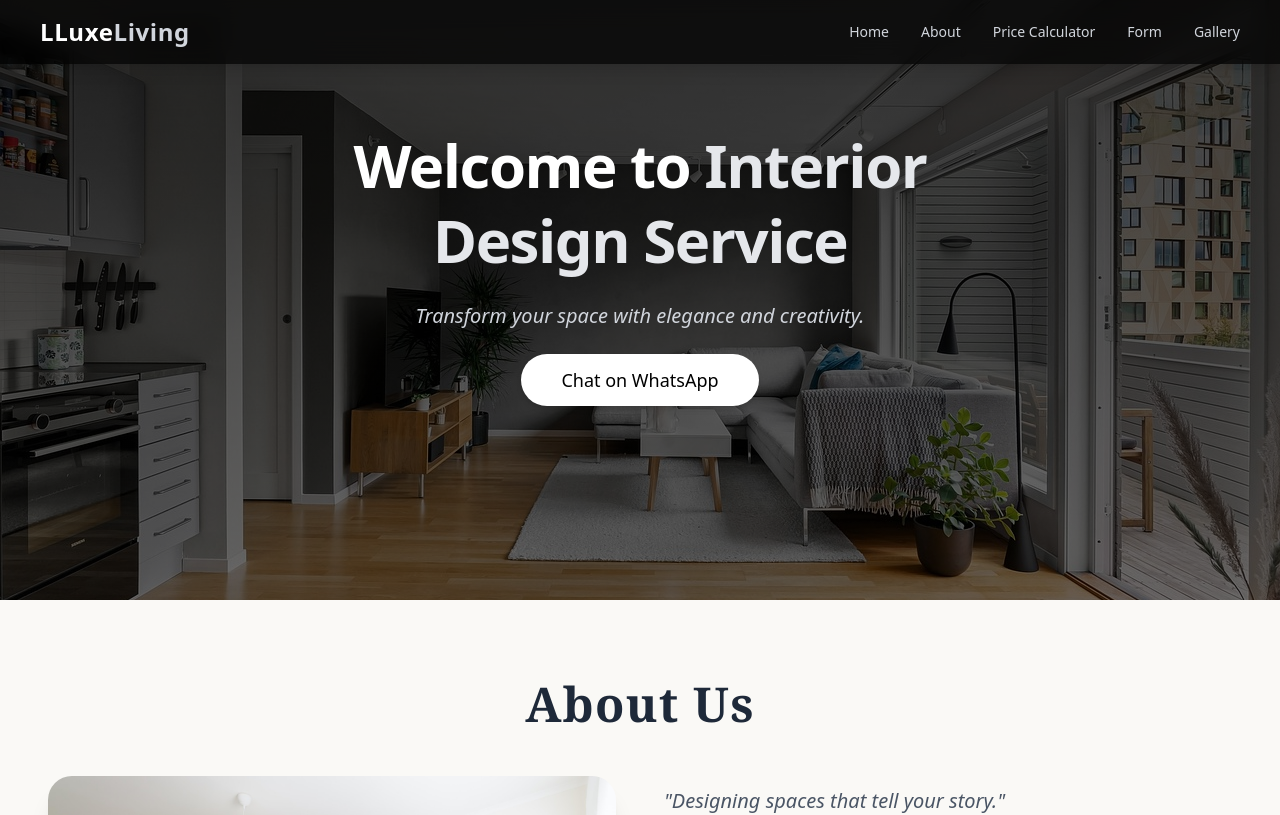
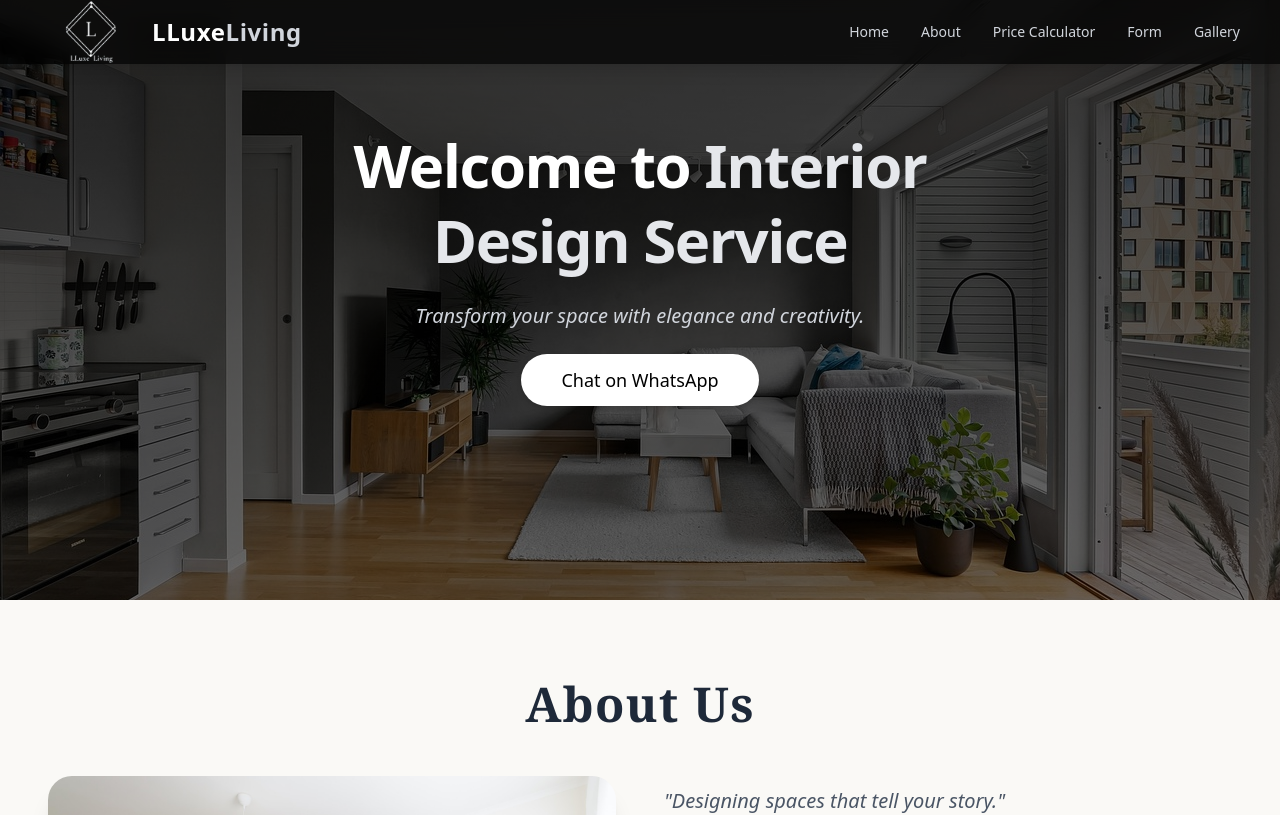
Before and after one commit to tanu0604/Interior, a React (Vite) app: page / in a window 1280 px wide. Shown: the top 815 px of the page. Built offline with nearby package versions, Linux system fonts and the light colour scheme.

Commit message:
Update Navigation.jsx

```diff
--- a/src/components/Navigation/Navigation.jsx
+++ b/src/components/Navigation/Navigation.jsx
@@ -1,14 +1,13 @@
 import { useState } from "react";
 import { Menu, X } from "lucide-react";
 import { Link } from "react-router-dom";
-
+import navLogo from "../../assets/navImg.png";
 const navItems = [
   { name: "Home", href: "/" },
   { name: "About", href: "/about" },
   { name: "Price Calculator", href: "/calculator" },
   { name: "Form", href: "/form" },
   { name: "Gallery", href: "/gallery" },
-
 ];
 
 export default function Navigation() {
@@ -18,9 +17,12 @@ export default function Navigation() {
     <nav className="fixed top-0 w-full bg-black/70 backdrop-blur-md z-50 shadow-lg">
       <div className="max-w-7xl mx-auto px-6 lg:px-10 flex justify-between items-center h-16">
         {/* Logo */}
-        <Link to="/" className="text-2xl font-bold text-white tracking-wide">
-          LLuxe<span className="text-gray-300">Living</span>
-        </Link>
+        <div className="flex items-center space-x-4">
+          <img src={navLogo} alt="LLuxe Living" className="w-24 h-fit" />
+          <Link to="/" className="text-2xl font-bold text-white tracking-wide">
+            LLuxe<span className="text-gray-300">Living</span>
+          </Link>
+        </div>
 
         {/* Desktop Navigation */}
         <div className="hidden md:flex space-x-8">
```
